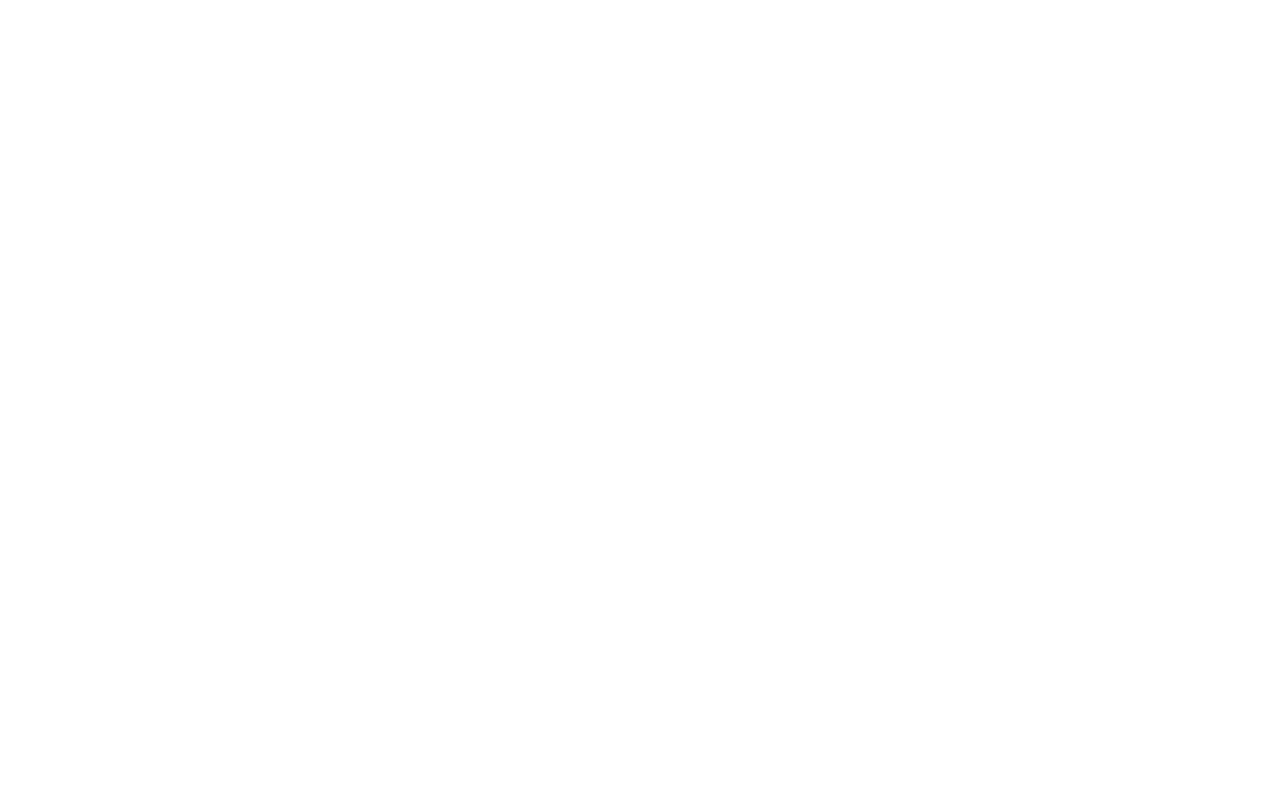
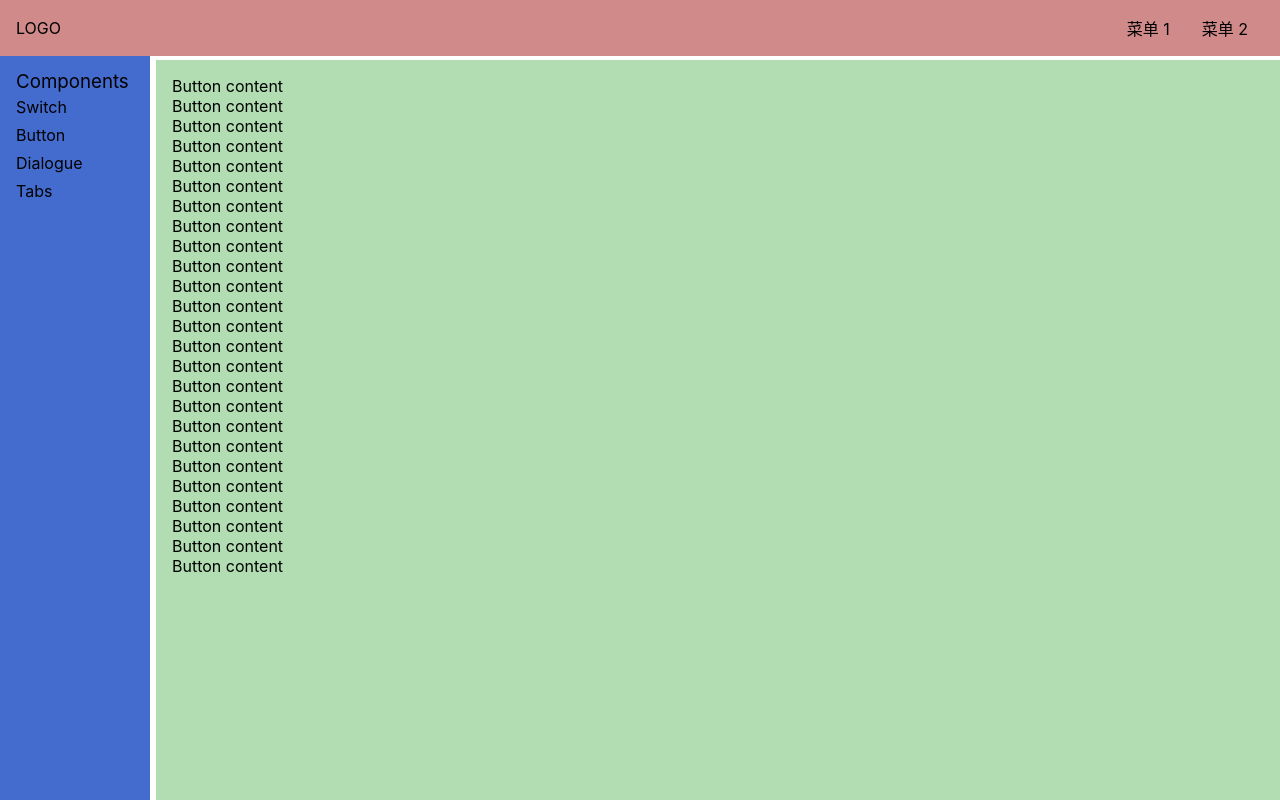
Before and after one commit to Towski0804/FlitUI, a Vue app: page /doc/button in a window 1280 px wide. Before the commit this address had no page. Built offline with nearby package versions, Linux system fonts and the light colour scheme.

Commit message:
Add more child components to doc router

```diff
--- /dev/null
+++ b/src/components/Button.vue
@@ -0,0 +1,29 @@
+<template>
+  <div>
+    <p>Button content</p>
+    <p>Button content</p>
+    <p>Button content</p>
+    <p>Button content</p>
+    <p>Button content</p>
+    <p>Button content</p>
+    <p>Button content</p>
+    <p>Button content</p>
+    <p>Button content</p>
+    <p>Button content</p>
+    <p>Button content</p>
+    <p>Button content</p>
+    <p>Button content</p>
+    <p>Button content</p>
+    <p>Button content</p>
+    <p>Button content</p>
+    <p>Button content</p>
+    <p>Button content</p>
+    <p>Button content</p>
+    <p>Button content</p>
+    <p>Button content</p>
+    <p>Button content</p>
+    <p>Button content</p>
+    <p>Button content</p>
+    <p>Button content</p>
+  </div>
+</template>
--- /dev/null
+++ b/src/components/Dialogue.vue
@@ -0,0 +1,29 @@
+<template>
+  <div>
+    <p>Dialogue content</p>
+    <p>Dialogue content</p>
+    <p>Dialogue content</p>
+    <p>Dialogue content</p>
+    <p>Dialogue content</p>
+    <p>Dialogue content</p>
+    <p>Dialogue content</p>
+    <p>Dialogue content</p>
+    <p>Dialogue content</p>
+    <p>Dialogue content</p>
+    <p>Dialogue content</p>
+    <p>Dialogue content</p>
+    <p>Dialogue content</p>
+    <p>Dialogue content</p>
+    <p>Dialogue content</p>
+    <p>Dialogue content</p>
+    <p>Dialogue content</p>
+    <p>Dialogue content</p>
+    <p>Dialogue content</p>
+    <p>Dialogue content</p>
+    <p>Dialogue content</p>
+    <p>Dialogue content</p>
+    <p>Dialogue content</p>
+    <p>Dialogue content</p>
+    <p>Dialogue content</p>
+  </div>
+</template>
--- /dev/null
+++ b/src/components/DocRoot.vue
@@ -0,0 +1,29 @@
+<template>
+  <div>
+    <p>Doc Root content</p>
+    <p>Doc Root content</p>
+    <p>Doc Root content</p>
+    <p>Doc Root content</p>
+    <p>Doc Root content</p>
+    <p>Doc Root content</p>
+    <p>Doc Root content</p>
+    <p>Doc Root content</p>
+    <p>Doc Root content</p>
+    <p>Doc Root content</p>
+    <p>Doc Root content</p>
+    <p>Doc Root content</p>
+    <p>Doc Root content</p>
+    <p>Doc Root content</p>
+    <p>Doc Root content</p>
+    <p>Doc Root content</p>
+    <p>Doc Root content</p>
+    <p>Doc Root content</p>
+    <p>Doc Root content</p>
+    <p>Doc Root content</p>
+    <p>Doc Root content</p>
+    <p>Doc Root content</p>
+    <p>Doc Root content</p>
+    <p>Doc Root content</p>
+    <p>Doc Root content</p>
+  </div>
+</template>
--- /dev/null
+++ b/src/components/Tabs.vue
@@ -0,0 +1,29 @@
+<template>
+  <div>
+    <p>Tabs content</p>
+    <p>Tabs content</p>
+    <p>Tabs content</p>
+    <p>Tabs content</p>
+    <p>Tabs content</p>
+    <p>Tabs content</p>
+    <p>Tabs content</p>
+    <p>Tabs content</p>
+    <p>Tabs content</p>
+    <p>Tabs content</p>
+    <p>Tabs content</p>
+    <p>Tabs content</p>
+    <p>Tabs content</p>
+    <p>Tabs content</p>
+    <p>Tabs content</p>
+    <p>Tabs content</p>
+    <p>Tabs content</p>
+    <p>Tabs content</p>
+    <p>Tabs content</p>
+    <p>Tabs content</p>
+    <p>Tabs content</p>
+    <p>Tabs content</p>
+    <p>Tabs content</p>
+    <p>Tabs content</p>
+    <p>Tabs content</p>
+  </div>
+</template>
--- a/src/components/TopNav.vue
+++ b/src/components/TopNav.vue
@@ -34,7 +34,7 @@
   z-index: 10;
   justify-content: center;
   align-items: center;
-  background: #fff;
+  background: #d08a8a;
   > .logo {
     max-width: 6em;
     margin-right: auto;
--- a/src/views/Doc.vue
+++ b/src/views/Doc.vue
@@ -3,7 +3,7 @@
     <TopNav class="nav" />
     <div class="content">
       <aside v-if="asideVisible">
-        <h2>Components</h2>
+        <h3>Components</h3>
         <ol>
           <li>
             <router-link to="/doc/switch">Switch</router-link>
@@ -12,7 +12,7 @@
             <router-link to="/doc/button">Button</router-link>
           </li>
           <li>
-            <router-link to="/doc/dialog">Dialog</router-link>
+            <router-link to="/doc/dialogue">Dialogue</router-link>
           </li>
           <li>
             <router-link to="/doc/tabs">Tabs</router-link>
@@ -70,7 +70,7 @@
 }
 aside {
   background: #446ccf;
-  width: 180px;
+  width: 150px;
   padding: 16px;
   position: fixed;
   top: 0;
```
Also changed, not shown: src/router.ts (+11 -1 lines).
